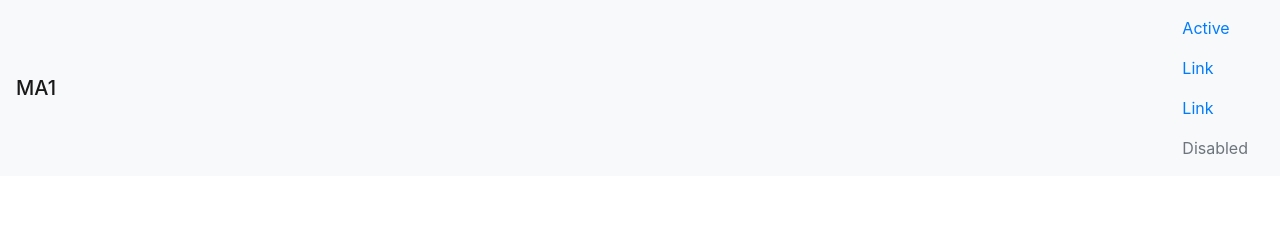
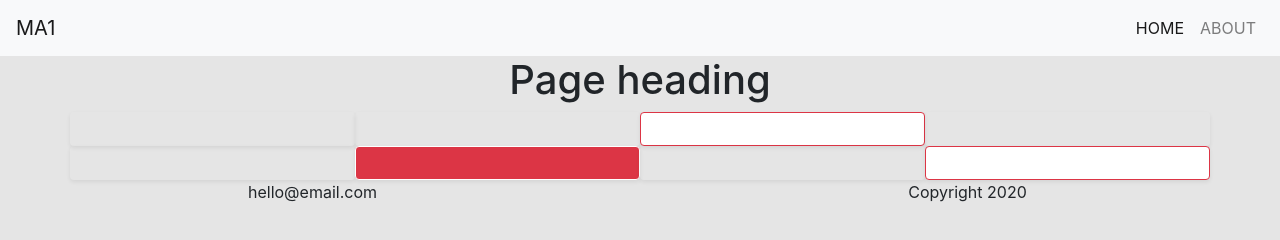
Before and after one commit to YlvaLund/ylva-lund-css-frameworks-ma1, a plain HTML site: page index.html in a window 1280 px wide. Drawn offline with nearby package versions, Linux system fonts and the light colour scheme.

Commit message:
added html and sass
to do:
fix menu, fix colours, footer and squares

```diff
--- a/index.html
+++ b/index.html
@@ -6,25 +6,51 @@
     <meta name="viewport" content="width=device-width, initial-scale=1.0" />
     <title>Document</title>
     <link rel="stylesheet" href="https://cdn.jsdelivr.net/npm/bootstrap@4.5.3/dist/css/bootstrap.min.css" integrity="sha384-TX8t27EcRE3e/ihU7zmQxVncDAy5uIKz4rEkgIXeMed4M0jlfIDPvg6uqKI2xXr2" crossorigin="anonymous" />
+    <link rel="stylesheet" href="./sass/style.css"/>
   </head>
   <body>
-    <nav class="navbar navbar-light bg-light">
-      <span class="navbar-brand mb-0 h1">MA1</span>
-      <ul class="nav flex-column">
-        <li class="nav-item">
-          <a class="nav-link active" href="#">Active</a>
-        </li>
-        <li class="nav-item">
-          <a class="nav-link" href="#">Link</a>
-        </li>
-        <li class="nav-item">
-          <a class="nav-link" href="#">Link</a>
-        </li>
-        <li class="nav-item">
-          <a class="nav-link disabled" href="#" tabindex="-1" aria-disabled="true">Disabled</a>
-        </li>
-      </ul>
+    <nav class="navbar navbar-expand-lg navbar-light bg-light">
+      <a class="navbar-brand" href="#">MA1</a>
+      <button class="navbar-toggler" type="button" data-toggle="collapse" data-target="#navbarSupportedContent" aria-controls="navbarSupportedContent" aria-expanded="false" aria-label="Toggle navigation">
+        <span class="navbar-toggler-icon"></span>
+      </button>
+
+      <div class="collapse navbar-collapse" id="navbarSupportedContent">
+        <ul class="navbar-nav ml-auto">
+          <li class="nav-item active">
+            <a class="nav-link" href="#">HOME <span class="sr-only">(current)</span></a>
+          </li>
+          <li class="nav-item">
+            <a class="nav-link" href="#">ABOUT</a>
+          </li>
+
+      </div>
     </nav>
+    <div class="main__content">
+    <h1 class="text-center">Page heading</h1>
+    <div class="container">
+      <div class="row row-cols-1 row-cols-sm-2 row-cols-md-4">
+        <div class="col rounded shadow-sm p-3"></div>
+        <div class="col rounded shadow-sm p-3"></div>
+        <div class="col rounded shadow-sm p-3 border border-danger bg-white"></div>
+        <div class="col rounded shadow-sm p-3"></div>
+      </div>
+      <div class="row row-cols-1 row-cols-sm-2 row-cols-md-4">
+        <div class="col rounded shadow-sm p-3"></div>
+        <div class="col rounded shadow-sm p-3 border border-white bg-danger"></div>
+        <div class="col rounded shadow-sm p-3"></div>
+        <div class="col rounded shadow-sm p-3 border border-danger bg-white"></div>
+      </div>
+    </div>
+  </div>
+    <footer class="row justify-content-between row-cols-1 row-cols-sm-2 text-center">
+      <div class="col">
+        hello@email.com
+      </div>
+      <div class="col">
+        Copyright 2020
+      </div>
+    </footer>
     <script src="https://code.jquery.com/jquery-3.5.1.slim.min.js" integrity="sha384-DfXdz2htPH0lsSSs5nCTpuj/zy4C+OGpamoFVy38MVBnE+IbbVYUew+OrCXaRkfj" crossorigin="anonymous"></script>
     <script src="https://cdn.jsdelivr.net/npm/bootstrap@4.5.3/dist/js/bootstrap.bundle.min.js" integrity="sha384-ho+j7jyWK8fNQe+A12Hb8AhRq26LrZ/JpcUGGOn+Y7RsweNrtN/tE3MoK7ZeZDyx" crossorigin="anonymous"></script>
   </body>
--- /dev/null
+++ b/sass/partials/_variables.scss
@@ -0,0 +1,13 @@
+$colors: (
+    white: #FFFFFF,
+    darkGray: #6a6a6a,
+    lightGray: #e2e2e2,
+    lighterGray: #e5e5e5,
+    mediumGray: #8d8d8d,
+    cerise: #c32c72,
+    beige: #f4f3ee,
+);
+
+@function getColors($color) {
+    @return map-get($colors, $color)
+}
--- /dev/null
+++ b/sass/style.scss
@@ -0,0 +1,6 @@
+@import "partials/variables";
+
+body {
+    min-height: 100vh;
+    background: getColors(lighterGray)
+}
```
Also changed, not shown: sass/style.css (added), 1 other file.
